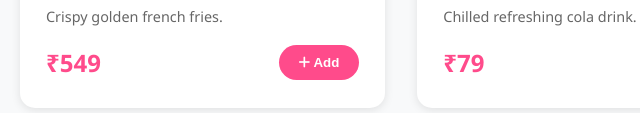
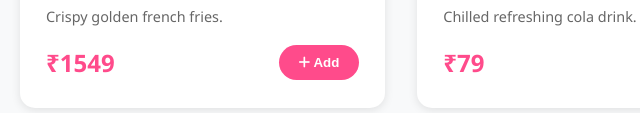
Before and after one commit to swatiriya/devops-ca, a website: page menu.html in a window 1280 px wide. Shown: the part 687-800 px from the top of the page, 40-680 px from the left. Drawn offline with Linux system fonts and the light colour scheme.

Commit message:
Initial clean commit with CI/CD

```diff
--- a/menu.html
+++ b/menu.html
@@ -71,7 +71,7 @@
                         <h3>French Fries</h3>
                         <p>Crispy golden french fries.</p>
                         <div class="menu-item-footer">
-                            <span class="menu-item-price">₹549</span>
+                            <span class="menu-item-price">₹1549</span>
                             <button class="add-to-cart-btn">
                                 <i class="fas fa-plus"></i> Add
                             </button>
```
